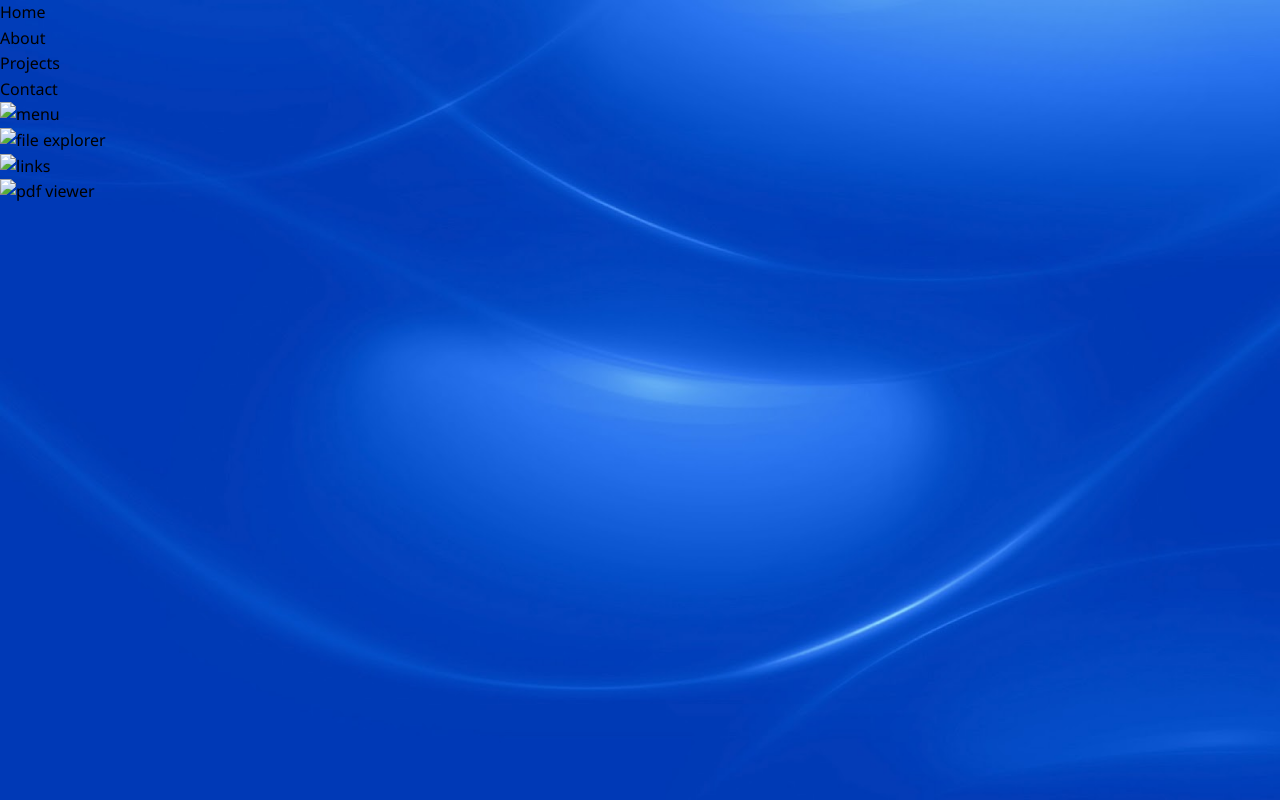
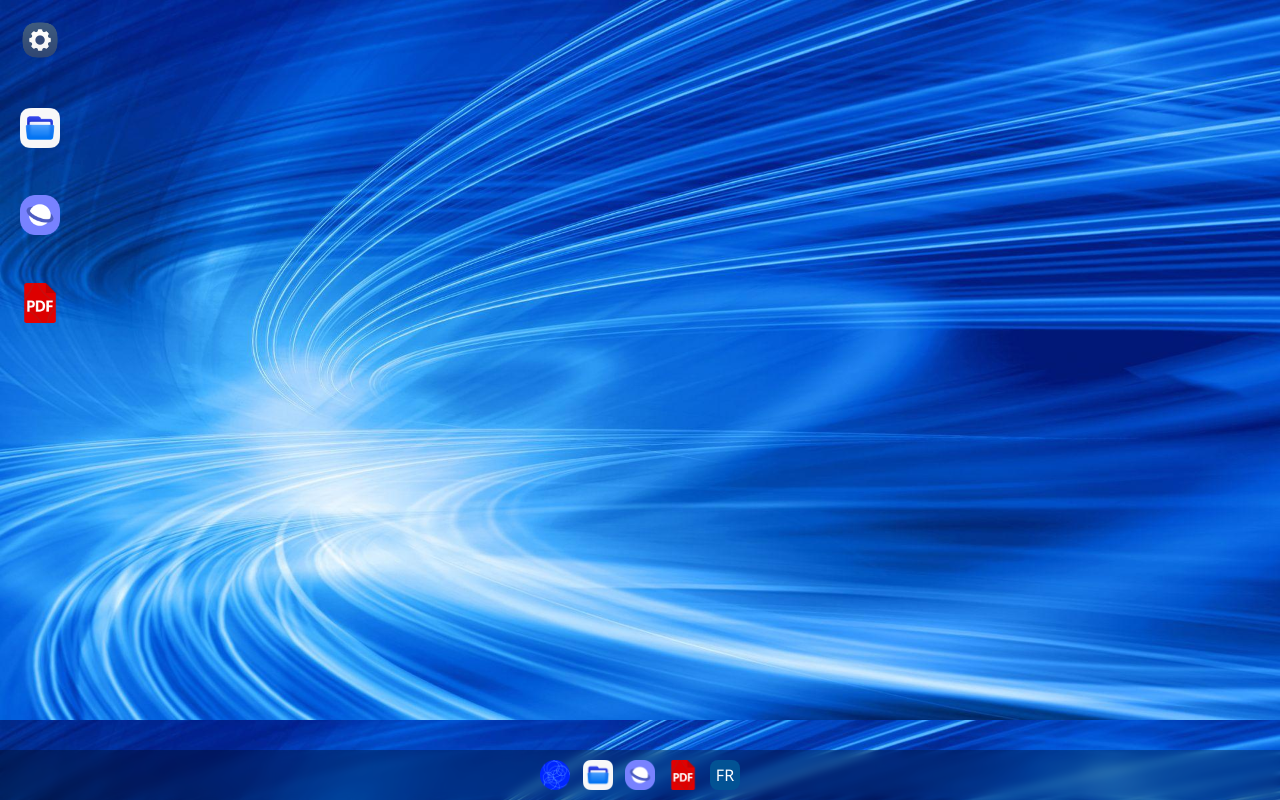
Before and after one commit to mReidMoesker/mskr, a plain HTML site: page src/pages/index.html in a window 1280 px wide. Drawn offline with Linux system fonts and the light colour scheme.

Commit message:
edited index to support imgs, added media

```diff
--- a/src/css/index.css
+++ b/src/css/index.css
@@ -0,0 +1,85 @@
+* {
+    box-sizing: border-box;
+    margin: 0;
+    padding: 0;
+    font-family: "Segoe UI", Tahoma, Geneva, Verdana, sans-serif;
+}
+
+body {
+    background: url('../media/img/desktop-bgnd.jpg');
+    height: 100svh;
+    background-size: 100%;
+    color: #000000;
+    line-height: 1.6;
+}
+
+.flex {
+    display: flex;
+    align-items: center;
+    justify-content: center;
+}
+
+.desktop-img {
+    width: 50px;
+    height: 50px;
+    margin: 15px 15px 15px 15px;
+    border-radius: 5px;
+    padding:5px;
+    cursor: pointer;
+}
+
+.taskbar {
+    position: fixed;
+    bottom: 0;
+    width: 100%;
+    left: 0;
+    right: 0;
+    height: 50px;
+    display: flex;
+    align-items: center;
+    padding: 0 10px;
+    gap: 8px;
+    backdrop-filter: blur(5px);
+    background: rgba(0, 0, 0, 0.3);
+    -webkit-backdrop-filter: blur(5px);
+}
+
+.taskbar-menu {
+    display: flex;
+    justify-content: space-evenly;
+    width: 225px;
+    li {
+        display: flex;
+        align-items: center;
+        justify-content: center;
+        text-align: center;
+        gap: 20px;
+    }
+}
+
+.taskbar-menu-item:hover {
+    border-radius: 5px;
+}
+
+.taskbar-img {
+    width: 30px;
+    height: 30px;
+    cursor: pointer;
+}
+
+ul {
+    list-style: none;
+}
+
+button {
+    border: none;
+    background: #025294;
+    color: white;
+    font-size: 16px;
+    cursor: pointer;
+    border-radius: 8px;
+}
+
+button:hover {
+    background: #0275d8;
+}
--- a/src/pages/index.html
+++ b/src/pages/index.html
@@ -4,30 +4,41 @@
         <meta charset="UTF-8" />
         <meta name="viewport" content="width=device-width, initial-scale=1.0" />
         <title>MSKR</title>
-        <link rel="stylesheet" href="../css/login.css" />
+        <link rel="stylesheet" href="../css/index.css" />
     </head>
     <body>
         <div class="desktop-container show">
             <ul class="desktop-menu">
-                <li class="desktop-menu-item">Home</li>
-                <li class="desktop-menu-item">About</li>
-                <li class="desktop-menu-item">Projects</li>
-                <li class="desktop-menu-item">Contact</li>
+                <li class="desktop-menu-item">
+                    <img src="../media/img/settings-desktop.png" alt="settings" class="desktop-img" />
+                </li>
+                <li class="desktop-menu-item">
+                    <img src="../media/img/files-desktop.png" alt="files" class="desktop-img" />
+                </li>
+                <li class="desktop-menu-item">
+                    <img src="../media/img/browser-desktop.png" alt="browser" class="desktop-img" />
+                </li>
+                <li class="desktop-menu-item">
+                    <img src="../media/img/pdf-desktop.png" alt="pdf viewer" class="desktop-img" />
+                </li>
             </ul>
         </div>
-        <div class="taskbar">
-            <ul class="taskbar-menu">
+        <div class="taskbar flex">
+            <ul class="taskbar-menu flex">
                 <li class="taskbar-menu-item">
                     <img src="../media/img/start-taskbar.png" alt="menu" class="taskbar-img" />
                 </li>
                 <li class="taskbar-menu-item">
-                    <img src="../media/img/file-explorer.png" alt="file explorer" class="taskbar-img" />
+                    <img src="../media/img/files-taskbar.png" alt="file explorer" class="taskbar-img" />
                 </li>
                 <li class="taskbar-menu-item">
-                    <img src="../media/img/browser.png" alt="links" class="taskbar-img" />
+                    <img src="../media/img/browser-taskbar.png" alt="links" class="taskbar-img" />
                 </li>
                 <li class="taskbar-menu-item">
-                    <img src="../media/img/pdf-viewer.png" alt="pdf viewer" class="taskbar-img" />
+                    <img src="../media/img/pdf-taskbar.png" alt="pdf viewer" class="taskbar-img" />
+                </li>
+                <li class="taskbar-menu-item">
+                    <button class="taskbar-img">FR</button>
                 </li>
         </div>
     </body>
```
Also changed, not shown: src/media/img/browser-desktop.png (added), src/media/img/browser-taskbar.png (added), src/media/img/desktop-bgnd.jpg (added), src/media/img/files-desktop.png (added), src/media/img/files-taskbar.png (added), src/media/img/pdf-desktop.png (added), src/media/img/pdf-taskbar.png (added), src/media/img/settings-desktop.png (added), src/media/img/start-taskbar.png (added).
